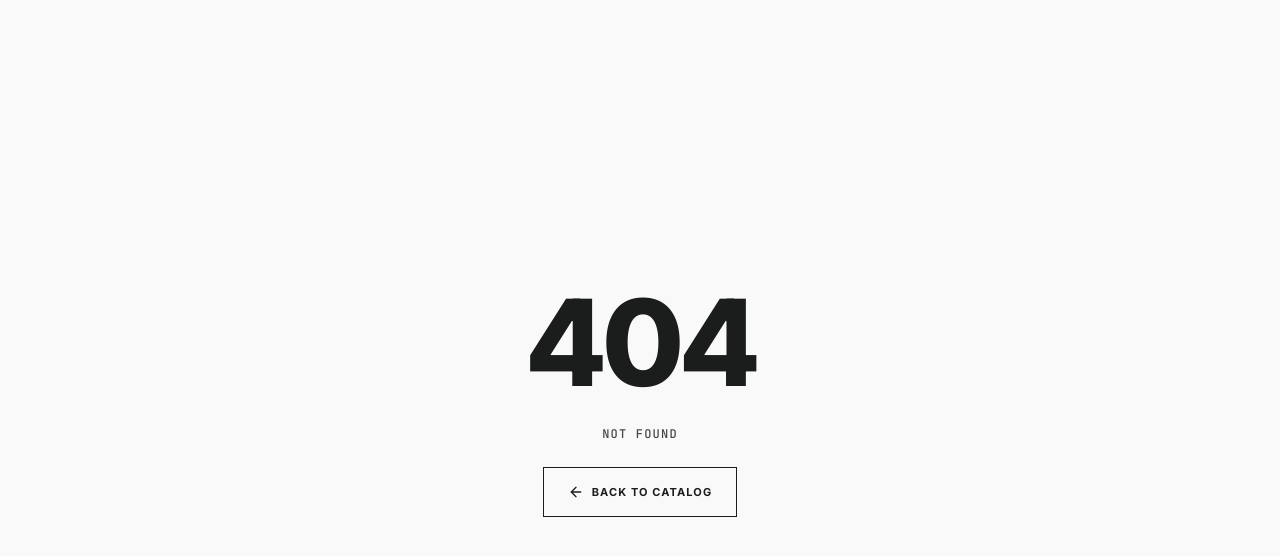
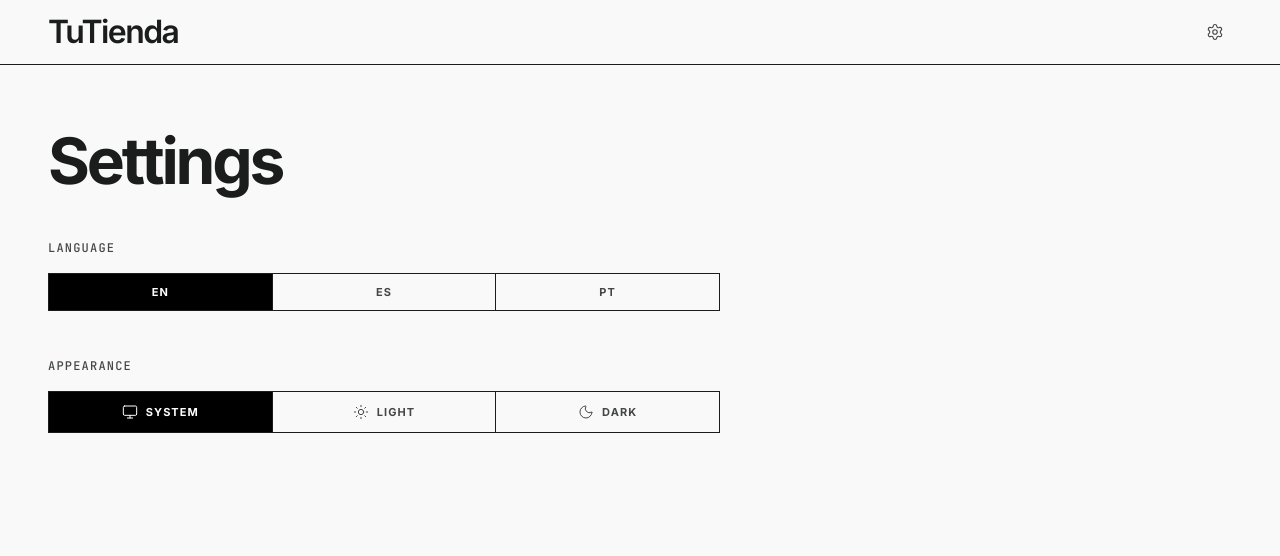
Before and after one commit to mateopavoni/tutienda, a SvelteKit app in the folder web/: page /configuracion in a window 1280 px wide. Before the commit this address had no page. Shown: the top 556 px of the page. Built offline with nearby package versions, Linux system fonts and the light colour scheme; no server answers.

Commit message:
feat(web): reserve /admin for the platform super-admin, add /configuracion

```diff
--- /dev/null
+++ b/web/src/routes/configuracion/+page.svelte
@@ -0,0 +1,62 @@
+<script lang="ts">
+	// Preferences live here, not in any navbar (deliberate UX decision): language + light/dark/system.
+	import { BRAND } from '$lib/brand';
+	import { t, locale, locales, type Locale } from '$lib/i18n';
+	import { theme, type Theme } from '$lib/stores/theme';
+	import SiteHeader from '$lib/components/SiteHeader.svelte';
+	import { Sun, Moon, Monitor } from 'lucide-svelte';
+
+	const themes: { value: Theme; icon: typeof Sun }[] = [
+		{ value: 'system', icon: Monitor },
+		{ value: 'light', icon: Sun },
+		{ value: 'dark', icon: Moon }
+	];
+
+	const labelClass = 'font-mono text-metadata-sm uppercase tracking-[0.1em] text-text-muted';
+</script>
+
+<svelte:head><title>{BRAND} — {$t('settings.title')}</title></svelte:head>
+
+<div class="flex min-h-screen flex-col bg-bg text-text">
+	<SiteHeader variant="minimal" />
+	<main class="mx-auto w-full max-w-container flex-1 px-4 py-16 md:px-12">
+		<h1 class="mb-12 font-sans text-headline-lg tracking-tighter">{$t('settings.title')}</h1>
+
+		<div class="grid grid-cols-1 gap-12 md:max-w-2xl">
+			<!-- Language -->
+			<section class="flex flex-col gap-4">
+				<h2 class={labelClass}>{$t('settings.language')}</h2>
+				<div class="flex gap-px brutal-border bg-border">
+					{#each locales as option (option.code)}
+						<button
+							onclick={() => locale.set(option.code as Locale)}
+							class="flex-1 px-4 py-3 font-sans text-label-caps uppercase tracking-[0.1em] transition-colors
+								{$locale === option.code ? 'bg-primary text-on-primary' : 'bg-bg text-text-muted hover:text-text'}"
+							aria-pressed={$locale === option.code}
+						>
+							{option.label}
+						</button>
+					{/each}
+				</div>
+			</section>
+
+			<!-- Theme -->
+			<section class="flex flex-col gap-4">
+				<h2 class={labelClass}>{$t('settings.theme')}</h2>
+				<div class="flex gap-px brutal-border bg-border">
+					{#each themes as option (option.value)}
+						<button
+							onclick={() => theme.set(option.value)}
+							class="flex flex-1 items-center justify-center gap-2 px-4 py-3 font-sans text-label-caps uppercase tracking-[0.1em] transition-colors
+								{$theme === option.value ? 'bg-primary text-on-primary' : 'bg-bg text-text-muted hover:text-text'}"
+							aria-pressed={$theme === option.value}
+						>
+							<option.icon size={16} strokeWidth={1.5} />
+							{$t('theme.' + option.value)}
+						</button>
+					{/each}
+				</div>
+			</section>
+		</div>
+	</main>
+</div>
```
